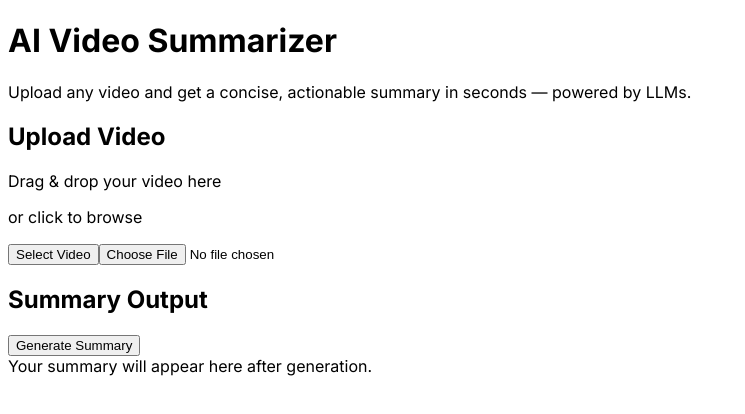
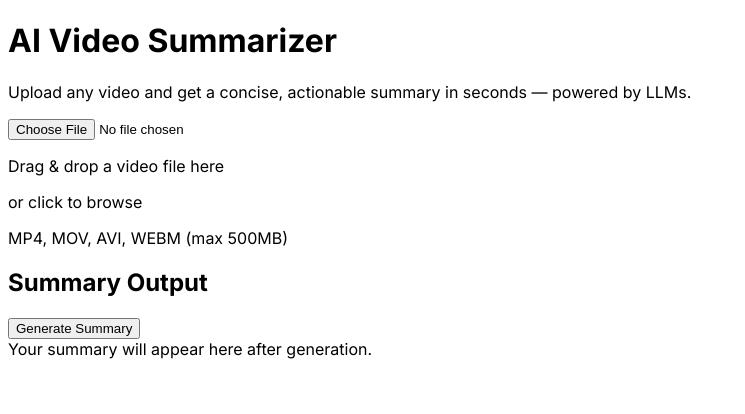
Before and after one commit to codesbykhairannoor/video-summarizer-saas, a Next.js app: page / in a window 1280 px wide. Shown: the top 414 px of the page, without its empty margins (0-745 px from the left). Built offline with nearby package versions, Linux system fonts and the light colour scheme.

Commit message:
fix: resolve build and lint errors (Iteration 7)

```diff
--- a/src/components/VideoInputCard.tsx
+++ b/src/components/VideoInputCard.tsx
@@ -1,20 +1,14 @@
-'use client';
+import { useState, useRef, ChangeEvent } from 'react';
 
-import { useState, useRef, useEffect } from 'react';
+interface VideoInputCardProps {
+  onFileSelect: (file: File) => void;
+}
 
-export default function VideoInputCard() {
+export default function VideoInputCard({ onFileSelect }: VideoInputCardProps) {
   const [isDragging, setIsDragging] = useState(false);
-  const [videoFile, setVideoFile] = useState<File | null>(null);
-  const [previewUrl, setPreviewUrl] = useState<string | null>(null);
   const fileInputRef = useRef<HTMLInputElement>(null);
 
-  useEffect(() => {
-    return () => {
-      if (previewUrl) URL.revokeObjectURL(previewUrl);
-    };
-  }, [previewUrl]);
-
-  const handleDragOver = (e: React.DragEvent) => {
+  const handleDragOver = (e: React.DragEvent<HTMLDivElement>) => {
     e.preventDefault();
     setIsDragging(true);
   };
@@ -23,78 +17,45 @@ export default function VideoInputCard() {
     setIsDragging(false);
   };
 
-  const handleDrop = (e: React.DragEvent) => {
+  const handleDrop = (e: React.DragEvent<HTMLDivElement>) => {
     e.preventDefault();
     setIsDragging(false);
+
     const files = e.dataTransfer.files;
-    if (files && files[0]) {
-      handleFile(files[0]);
+    if (files.length > 0 && files[0].type.startsWith('video/')) {
+      onFileSelect(files[0]);
     }
   };
 
-  const handleFileChange = (e: React.ChangeEvent<HTMLInputElement>) => {
+  const handleFileInputChange = (e: ChangeEvent<HTMLInputElement>) => {
     const files = e.target.files;
-    if (files && files[0]) {
-      handleFile(files[0]);
+    if (files && files.length > 0 && files[0].type.startsWith('video/')) {
+      onFileSelect(files[0]);
     }
   };
 
-  const handleFile = (file: File) => {
-    if (!file.type.startsWith('video/')) {
-      alert('Please upload a valid video file.');
-      return;
-    }
-    setVideoFile(file);
-    const url = URL.createObjectURL(file);
-    setPreviewUrl(url);
-  };
-
-  const triggerFileInput = () => {
+  const handleClick = () => {
     fileInputRef.current?.click();
   };
 
   return (
-    <div className="bg-white rounded-xl shadow-md p-6 mb-8 border border-gray-200">
-      <h2 className="text-xl font-semibold text-gray-800 mb-4">Upload Video</h2>
     <div
-        className={`border-2 border-dashed rounded-lg p-8 text-center transition-colors ${
-          isDragging ? 'border-blue-500 bg-blue-50' : 'border-gray-300 hover:border-gray-400'
-        }`}
+      className={`border-2 border-dashed rounded-xl p-8 text-center transition-colors ${isDragging ? 'border-blue-500 bg-blue-50' : 'border-gray-300 hover:border-gray-400'}`}
       onDragOver={handleDragOver}
       onDragLeave={handleDragLeave}
       onDrop={handleDrop}
-        onClick={triggerFileInput}
+      onClick={handleClick}
     >
-        <p className="text-gray-600 mb-2">
-          {previewUrl ? '✅ Video selected' : 'Drag & drop your video here'}
-        </p>
-        <p className="text-sm text-gray-500 mb-4">or click to browse</p>
-        <button
-          type="button"
-          className="inline-flex items-center px-4 py-2 bg-blue-600 text-white text-sm font-medium rounded-md hover:bg-blue-700 focus:outline-none focus:ring-2 focus:ring-blue-500 focus:ring-offset-2"
-        >
-          Select Video
-        </button>
       <input
+        type="file"
         ref={fileInputRef}
-          type="file"
+        onChange={handleFileInputChange}
         accept="video/*"
-          onChange={handleFileChange}
         className="hidden"
       />
-      </div>
-      {previewUrl && (
-        <div className="mt-4">
-          <video
-            src={previewUrl}
-            controls
-            className="w-full rounded-lg max-h-64 object-contain bg-black"
-            onLoadedData={() => {
-              // Optional: log load or auto-play logic
-            }}
-          />
-        </div>
-      )}
+      <p className="text-gray-600 mb-2">Drag & drop a video file here</p>
+      <p className="text-sm text-gray-500 mb-4">or click to browse</p>
+      <p className="text-xs text-gray-400">MP4, MOV, AVI, WEBM (max 500MB)</p>
     </div>
   );
 }
```
Also changed, not shown: src/lib/mock-api.ts (+27 -15 lines), src/types/index.ts (added, +19 -0 lines). Lines whose indentation alone changed are shown as unchanged.
